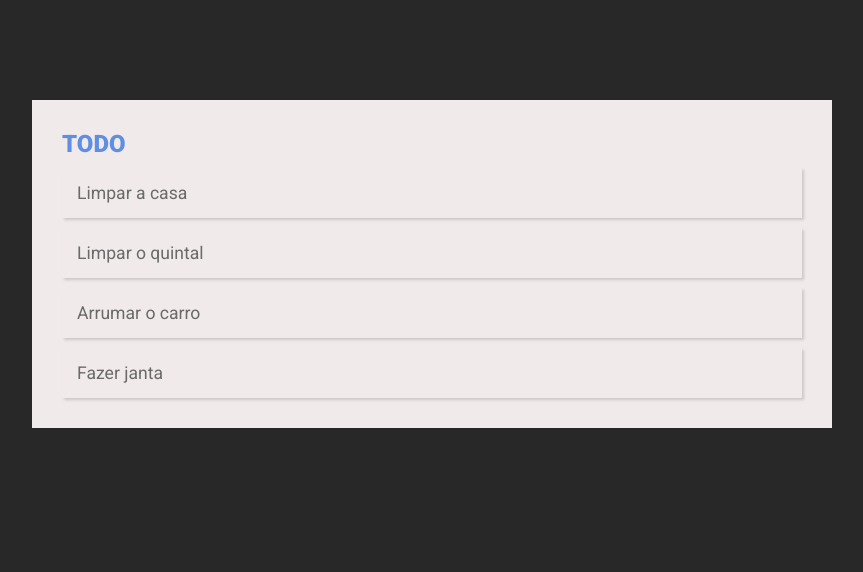
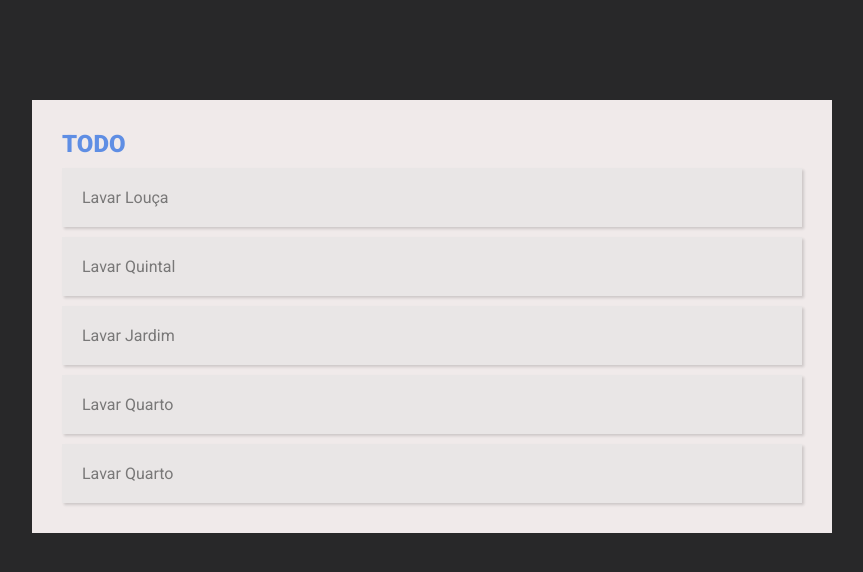
Before and after one commit to marcoscuomo/P-todo-firebase, a Next.js app: page / in a window 1280 px wide. Shown: the top 572 px of the page, without its empty margins (208-1071 px from the left). Built offline with nearby package versions, Linux system fonts and the light colour scheme.

Commit message:
Created entity and getters

```diff
--- a/src/components/todos/index.tsx
+++ b/src/components/todos/index.tsx
@@ -1,13 +1,25 @@
+import Todos from '../../core/Todo'
+
 import styles from './styles.module.css';
 
-export default function Todo() {
+interface ITodosProps {
+  todos: Todos[]
+}
+
+export default function Todo({todos}: ITodosProps) {
+
+  function renderTodos() {
+    return todos.map(todo => (
+      <li key={todo.id}>
+        {todo.title}
+      </li>
+    ))
+  }
+
   return(
     <div className={styles.container}>
       <ul>
-        <li>Limpar a casa</li>
-        <li>Limpar o quintal</li>
-        <li>Arrumar o carro</li>
-        <li>Fazer janta</li>
+        {renderTodos()}
       </ul>
     </div>
   )
--- a/src/components/todos/styles.module.css
+++ b/src/components/todos/styles.module.css
@@ -6,8 +6,8 @@
 .container ul li {
   background: var(--bg-todo);
   margin-top: 10px;
-  padding: 15px;
-  font-size: 1.1rem;
+  padding: 20px;
+  font-size: 1rem;
   /* border-bottom-right-radius: 20px;
   border-top-right-radius: 20px; */
   box-shadow: rgba(0, 0, 0, 0.15) 1.95px 1.95px 2.6px;
--- /dev/null
+++ b/src/core/Todo.ts
@@ -0,0 +1,48 @@
+export default class Todo {
+  #id: string;
+  #title: string;
+  #description: string;
+  #isCompleted: boolean;
+  #isActive: boolean;
+  #createdAt: Date;
+
+  constructor(
+    title: string,
+    description: string,
+    isCompleted: boolean = false,
+    isActive: boolean = true,
+    createdAt: Date = new Date(),
+    id: string = '',
+  ) {
+    this.#id = id,
+    this.#title = title,
+    this.#description = description,
+    this.#isCompleted = isCompleted,
+    this.#isActive = isActive,
+    this.#createdAt = createdAt
+  }
+
+  get id() {
+    return this.#id
+  }
+
+  get title() {
+    return this.#title
+  }
+
+  get description() {
+    return this.#description
+  }
+
+  get isCompleted() {
+    return this.#isCompleted
+  }
+
+  get isActive() {
+    return this.#isActive
+  }
+
+  get createdAt() {
+    return this.#createdAt
+  }
+}
--- /dev/null
+++ b/src/hooks/useTodos.ts
@@ -0,0 +1,16 @@
+import Todo from "../core/Todo";
+
+export default function useTodos() {
+  const todos = [
+    new Todo('Lavar Louça', 'Lavar a louça da janta', false, true, new Date(), '1'),
+    new Todo('Lavar Quintal', 'Lavar a louça da janta', true, true, new Date(), '2'),
+    new Todo('Lavar Jardim', 'Lavar a louça da janta', true, true, new Date(), '3'),
+    new Todo('Lavar Quarto', 'Lavar a louça da janta', false, true, new Date(), '4'),
+    new Todo('Lavar Quarto', 'Lavar a louça da janta', false, false, new Date(), '5'),
+
+  ]
+
+  return {
+    todos
+  }
+}
--- a/src/pages/index.tsx
+++ b/src/pages/index.tsx
@@ -1,14 +1,17 @@
 import Todos from '../components/todos'
+import useTodos from '../hooks/useTodos';
 import styles from './home.module.css';
 
 export default function Home() {
+
+  const { todos } = useTodos();
 
   return(
 
     <main className={styles.main}>
       <h2>TODO</h2>
 
-      <Todos />
+      <Todos todos={todos} />
     </main>
 
   )
--- a/src/styles/globals.css
+++ b/src/styles/globals.css
@@ -8,10 +8,10 @@
   --white: #fff;
   --blue: #5f8ee4;
   --dark-blue: #282829;
-  --gray-font: #6b6969;
+  --gray-font: #797878;
   --red: #e4655f;
   --light-grey: #f0eaea;
-  --bg-todo: #f0eaea;
+  --bg-todo: #e9e6e6;
 }
 
 body {
--- a/tsconfig.json
+++ b/tsconfig.json
@@ -1,6 +1,6 @@
 {
   "compilerOptions": {
-    "target": "es5",
+    "target": "es2015",
     "lib": ["dom", "dom.iterable", "esnext"],
     "allowJs": true,
     "skipLibCheck": true,
```
